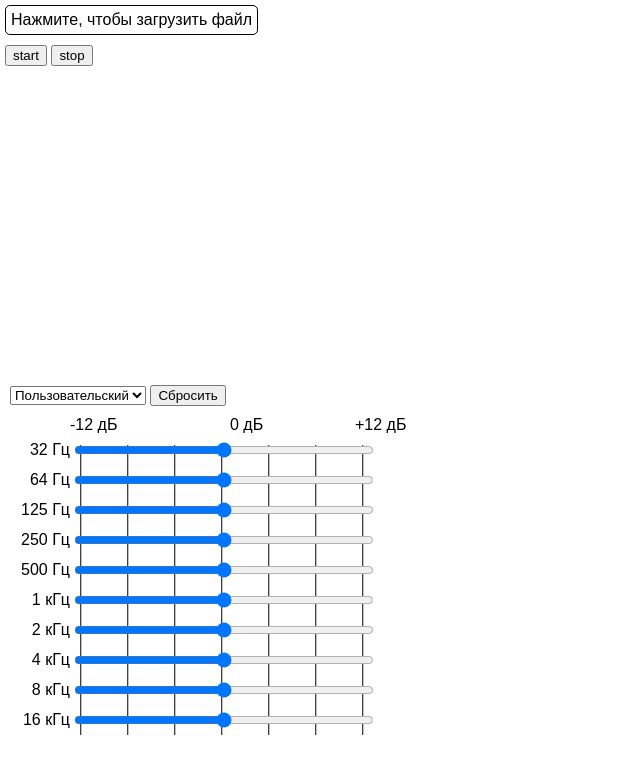
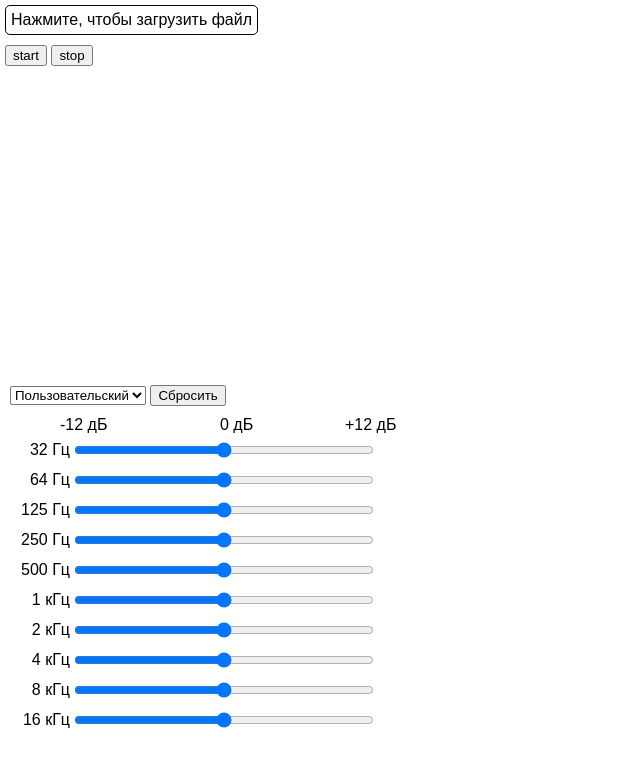
Before and after one commit to EAndreyF/t-shri-2015, a plain HTML site: page parse/public/task3/index.html in a window 1280 px wide. Shown: the whole page, without its empty margins (0-640 px from the left). Drawn offline with Linux system fonts and the light colour scheme.

Commit message:
code clear

```diff
--- a/parse/public/task1/main.js
+++ b/parse/public/task1/main.js
@@ -6,7 +6,7 @@ window.onload = function() {
       if (document.body.scrollTop > offsetTop) {
         el.classList.add('avia-fixed_unsupported');
       } else {
-        el.classList.remove('avia-fixed_unsupported')
+        el.classList.remove('avia-fixed_unsupported');
       }
     });
   }
--- a/parse/public/task2/shri.js
+++ b/parse/public/task2/shri.js
@@ -46,7 +46,8 @@ function getData(url, callback) {
  * Переменная request изменяется внутри цикла и послднее её значение вызывается в callback,
  * в результате в responses находится только один элемент, а не 3 - что требуется для вывода сообщения в консоль.
  * В дальнейшем нужно быть всегда осторожным при вызове колбеков,
- * внимательно проверять какие переменные используются внутри и какие переменные могут измениться снаружи.
+ * внимательно проверять какие переменные используются внутри и какие переменные могут измениться снаружи,
+ * в случае необходимости создавать корректные замыкания.
  * По поводу множественных асинхронных запросов. Лучше использовать промисы. Облегчают поддержку, сокращают объем кода.
  */
 var requests = ['/countries', '/cities', '/populations'];
--- a/parse/public/task3/css/main.css
+++ b/parse/public/task3/css/main.css
@@ -28,6 +28,7 @@ html, body {
   bottom: 0;
   background: rgba(0, 0, 0, .3);
   padding: 20px;
+  z-index: 1;
 }
 
 .dropzone__wrapper {
@@ -64,7 +65,7 @@ html, body {
 .eq-text {
   height: 20px;
   width: 340px;
-  margin-left: 60px;
+  margin-left: 50px;
   position: relative;
   display: inline-block;
   margin-top: 10px;
@@ -114,12 +115,12 @@ html, body {
 }
 
 .eq-blocks::after {
-  content: '';
-  position: absolute;
-  top: 5px;
-  left: 70px;
-  right: 42px;
-  bottom: 5px;
-  background-image: repeating-linear-gradient(90deg,rgb(0,0,0),transparent 2px, transparent 47px);
-  z-index: -1;
+  /*content: '';*/
+  /*position: absolute;*/
+  /*top: 5px;*/
+  /*left: 70px;*/
+  /*right: 42px;*/
+  /*bottom: 5px;*/
+  /*background-image: repeating-linear-gradient(90deg,rgb(0,0,0),transparent 2px, transparent 47px);*/
+  /*z-index: -1;*/
 }
--- a/parse/public/task3/js/audio.js
+++ b/parse/public/task3/js/audio.js
@@ -15,7 +15,6 @@ var Audio = {
       $input: $('.upload__input'),
       $body: $('body'),
       $dragzone: $('.dropzone'),
-//      $audio: $('.audio__element'),
       $audio_name: $('.audio__name'),
       $audio_start: $('.audio__start'),
       $audio_stop: $('.audio__stop'),
@@ -25,7 +24,7 @@ var Audio = {
       $eq: $('.eq')
     };
 
-    //fix browser vender for AudioContext and requestAnimationFrame
+    //fix for AudioContext and requestAnimationFrame
     window.AudioContext = window.AudioContext || window.webkitAudioContext || window.mozAudioContext || window.msAudioContext;
     window.requestAnimationFrame = window.requestAnimationFrame || window.webkitRequestAnimationFrame || window.mozRequestAnimationFrame || window.msRequestAnimationFrame;
     window.cancelAnimationFrame = window.cancelAnimationFrame || window.webkitCancelAnimationFrame || window.mozCancelAnimationFrame || window.msCancelAnimationFrame;
```
Also changed, not shown: parse/public/task1/common.css (deleted, +0 -38 lines), parse/public/task1/index.html (+0 -1 lines), parse/public/task1/main.css (+39 -0 lines).
